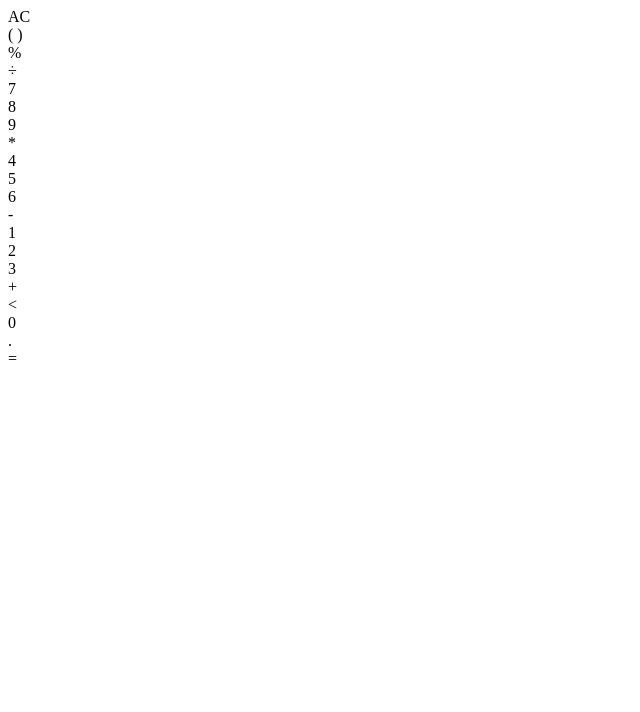
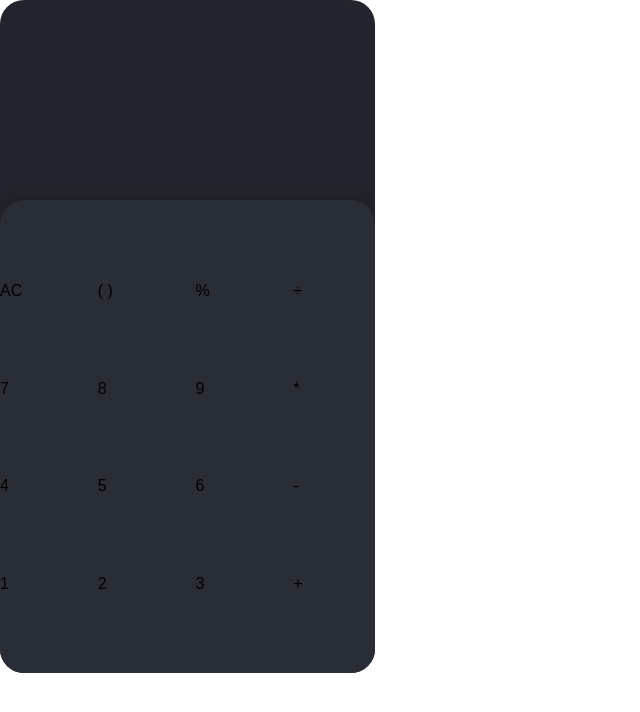
Before and after one commit to ASTROMAGIC/calculatortres, a plain HTML site: page index.html in a window 1280 px wide. Shown: the whole page, without its empty margins (0-640 px from the left). Drawn offline with Linux system fonts and the light colour scheme.

Commit message:
html finalized, some css written

```diff
--- a/index.html
+++ b/index.html
@@ -29,55 +29,55 @@
                     <span>%</span>
                 </div>
 
-                <div data-key="/" class="key action">
+                <div data-key="/" class="key operator">
                     <span>÷</span>
                 </div>
 
-                <div data-key="7" class="key action">
+                <div data-key="7" class="key">
                     <span>7</span>
                 </div>
 
-                <div data-key="8" class="key action">
+                <div data-key="8" class="key">
                     <span>8</span>
                 </div>
 
-                <div data-key="9" class="key action">
+                <div data-key="9" class="key">
                     <span>9</span>
                 </div>
 
-                <div data-key="*" class="key action">
+                <div data-key="*" class="key operator">
                     <span>*</span>
                 </div>
 
-                <div data-key="4" class="key action">
+                <div data-key="4" class="key">
                     <span>4</span>
                 </div>
 
-                <div data-key="5" class="key action">
+                <div data-key="5" class="key">
                     <span>5</span>
                 </div>
 
-                <div data-key="6" class="key action">
+                <div data-key="6" class="key">
                     <span>6</span>
                 </div>
 
-                <div data-key="-" class="key action">
+                <div data-key="-" class="key operator">
                     <span>-</span>
                 </div>
 
-                <div data-key="1" class="key action">
+                <div data-key="1" class="key">
                     <span>1</span>
                 </div>
 
-                <div data-key="2" class="key action">
+                <div data-key="2" class="key">
                     <span>2</span>
                 </div>
 
-                <div data-key="3" class="key action">
+                <div data-key="3" class="key">
                     <span>3</span>
                 </div>
 
-                <div data-key="+" class="key action">
+                <div data-key="+" class="key operator">
                     <span>+</span>
                 </div>
 
@@ -85,7 +85,7 @@
                     <span>&lt;</span>
                 </div>
 
-                <div data-key="0" class="key action">
+                <div data-key="0" class="key">
                     <span>0</span>
                 </div>
 
@@ -93,7 +93,7 @@
                     <span>.</span>
                 </div>
 
-                <div data-key="=" class="key action">
+                <div data-key="=" class="key operator">
                     <span>=</span>
                 </div>
             </div>
--- a/styles.css
+++ b/styles.css
@@ -0,0 +1,78 @@
+*{
+    margin: 0;
+    padding: 0;
+    box-sizing: border-box;
+    font-family: sans-serif;
+}
+
+.app{
+    display:flex;
+    justify-content: center;
+    align-items: center;
+    height: 100vh;
+}
+
+.calculator {
+    background-color: #22252D;
+    width: 100%;
+    max-width: 375px;
+    min-height: 640px;
+    display: flex;
+    flex-direction: column;
+    border-radius: 1.5rem;
+    overflow: hidden;
+}
+
+.display{
+    min-height: 200px;
+    padding: 1.5rem;
+    display: flex;
+    justify-content: flex-end;
+    align-items: flex-end;
+    color: white;
+    text-align: right;
+    flex: 1 1 0%;
+}
+
+.display .input{
+    font-size: 1.25rem;
+    margin-bottom: .5rem;
+}
+
+.display .output{
+    font-size: 3rem;
+    font-weight: 700;
+    width: 100%;
+    max-width: 100%;
+    overflow: auto;
+}
+
+.display .operator {
+    color: #EB6666;
+}
+
+.display .brackets,
+.display .percent {
+    color: #26FED7;
+}
+
+.keys {
+    background-color: #292D36;
+    pacding: 1.5rem;
+    border-radius: 1.5rem 1.5rem 0 0;
+    display: grid;
+    grid-template-columns: repeat(4, 1fr);
+    grid-template-rows: repeat(5, 1fr);
+    grid-gap: 1rem;
+    box-shadow: 0px -2px 16px rgba(0, 0, 0, 0.2);
+}
+
+.keys .key {
+    position: relative;
+    cursor: pointer;
+
+    display: block;
+    height: 0;
+    padding-top: 100%;
+    background-color: ;
+}
```
